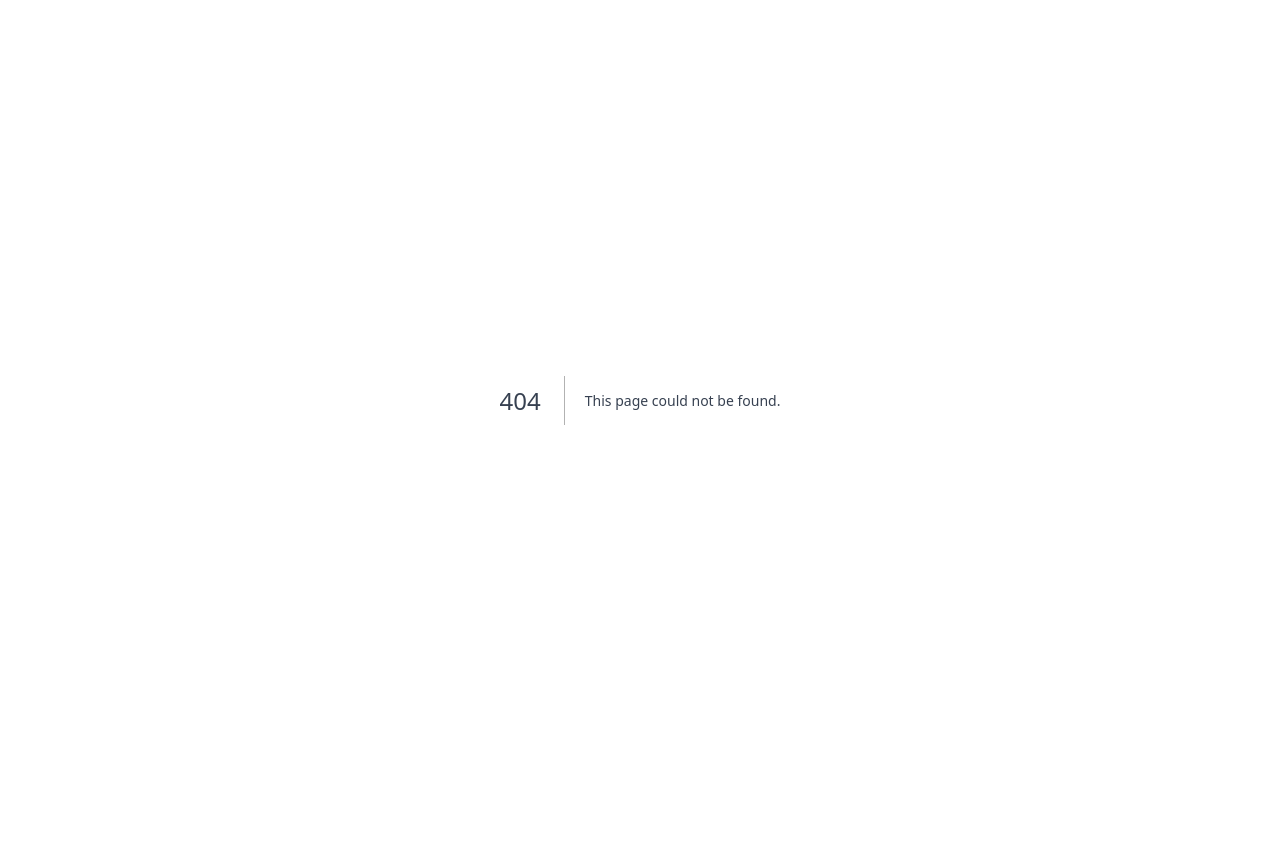
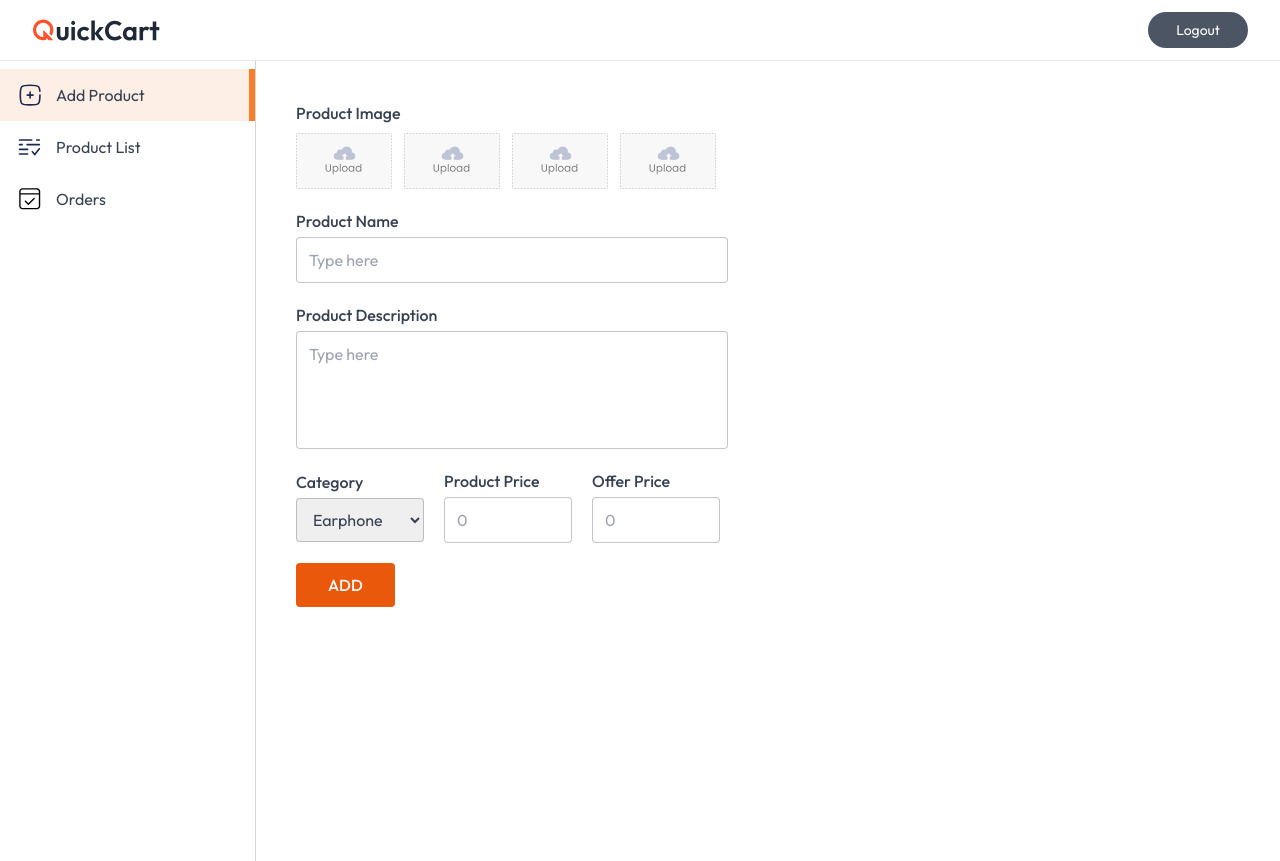
Before and after one commit to Wealthometer/Quick-Cart, a Next.js app: page /seller in a window 1280 px wide. Before the commit this address had no page. Before the commit the page ends 800 px from the top, so only its background shows below. Built offline with nearby package versions, Linux system fonts and the light colour scheme.

Commit message:
Create page.jsx

```diff
--- /dev/null
+++ b/app/seller/page.jsx
@@ -0,0 +1,136 @@
+'use client'
+import React, { useState } from "react";
+import { assets } from "@/assets/assets";
+import Image from "next/image";
+
+const AddProduct = () => {
+
+  const [files, setFiles] = useState([]);
+  const [name, setName] = useState('');
+  const [description, setDescription] = useState('');
+  const [category, setCategory] = useState('Earphone');
+  const [price, setPrice] = useState('');
+  const [offerPrice, setOfferPrice] = useState('');
+
+  const handleSubmit = async (e) => {
+    e.preventDefault();
+
+  };
+
+  return (
+    <div className="flex-1 min-h-screen flex flex-col justify-between">
+      <form onSubmit={handleSubmit} className="md:p-10 p-4 space-y-5 max-w-lg">
+        <div>
+          <p className="text-base font-medium">Product Image</p>
+          <div className="flex flex-wrap items-center gap-3 mt-2">
+
+            {[...Array(4)].map((_, index) => (
+              <label key={index} htmlFor={`image${index}`}>
+                <input onChange={(e) => {
+                  const updatedFiles = [...files];
+                  updatedFiles[index] = e.target.files[0];
+                  setFiles(updatedFiles);
+                }} type="file" id={`image${index}`} hidden />
+                <Image
+                  key={index}
+                  className="max-w-24 cursor-pointer"
+                  src={files[index] ? URL.createObjectURL(files[index]) : assets.upload_area}
+                  alt=""
+                  width={100}
+                  height={100}
+                />
+              </label>
+            ))}
+
+          </div>
+        </div>
+        <div className="flex flex-col gap-1 max-w-md">
+          <label className="text-base font-medium" htmlFor="product-name">
+            Product Name
+          </label>
+          <input
+            id="product-name"
+            type="text"
+            placeholder="Type here"
+            className="outline-none md:py-2.5 py-2 px-3 rounded border border-gray-500/40"
+            onChange={(e) => setName(e.target.value)}
+            value={name}
+            required
+          />
+        </div>
+        <div className="flex flex-col gap-1 max-w-md">
+          <label
+            className="text-base font-medium"
+            htmlFor="product-description"
+          >
+            Product Description
+          </label>
+          <textarea
+            id="product-description"
+            rows={4}
+            className="outline-none md:py-2.5 py-2 px-3 rounded border border-gray-500/40 resize-none"
+            placeholder="Type here"
+            onChange={(e) => setDescription(e.target.value)}
+            value={description}
+            required
+          ></textarea>
+        </div>
+        <div className="flex items-center gap-5 flex-wrap">
+          <div className="flex flex-col gap-1 w-32">
+            <label className="text-base font-medium" htmlFor="category">
+              Category
+            </label>
+            <select
+              id="category"
+              className="outline-none md:py-2.5 py-2 px-3 rounded border border-gray-500/40"
+              onChange={(e) => setCategory(e.target.value)}
+              defaultValue={category}
+            >
+              <option value="Earphone">Earphone</option>
+              <option value="Headphone">Headphone</option>
+              <option value="Watch">Watch</option>
+              <option value="Smartphone">Smartphone</option>
+              <option value="Laptop">Laptop</option>
+              <option value="Camera">Camera</option>
+              <option value="Accessories">Accessories</option>
+            </select>
+          </div>
+          <div className="flex flex-col gap-1 w-32">
+            <label className="text-base font-medium" htmlFor="product-price">
+              Product Price
+            </label>
+            <input
+              id="product-price"
+              type="number"
+              placeholder="0"
+              className="outline-none md:py-2.5 py-2 px-3 rounded border border-gray-500/40"
+              onChange={(e) => setPrice(e.target.value)}
+              value={price}
+              required
+            />
+          </div>
+          <div className="flex flex-col gap-1 w-32">
+            <label className="text-base font-medium" htmlFor="offer-price">
+              Offer Price
+            </label>
+            <input
+              id="offer-price"
+              type="number"
+              placeholder="0"
+              className="outline-none md:py-2.5 py-2 px-3 rounded border border-gray-500/40"
+              onChange={(e) => setOfferPrice(e.target.value)}
+              value={offerPrice}
+              required
+            />
+          </div>
+        </div>
+        <button type="submit" className="px-8 py-2.5 bg-orange-600 text-white font-medium rounded">
+          ADD
+        </button>
+      </form>
+      {/* <Footer /> */}
+    </div>
+  );
+};
+
+export default AddProduct;
```
